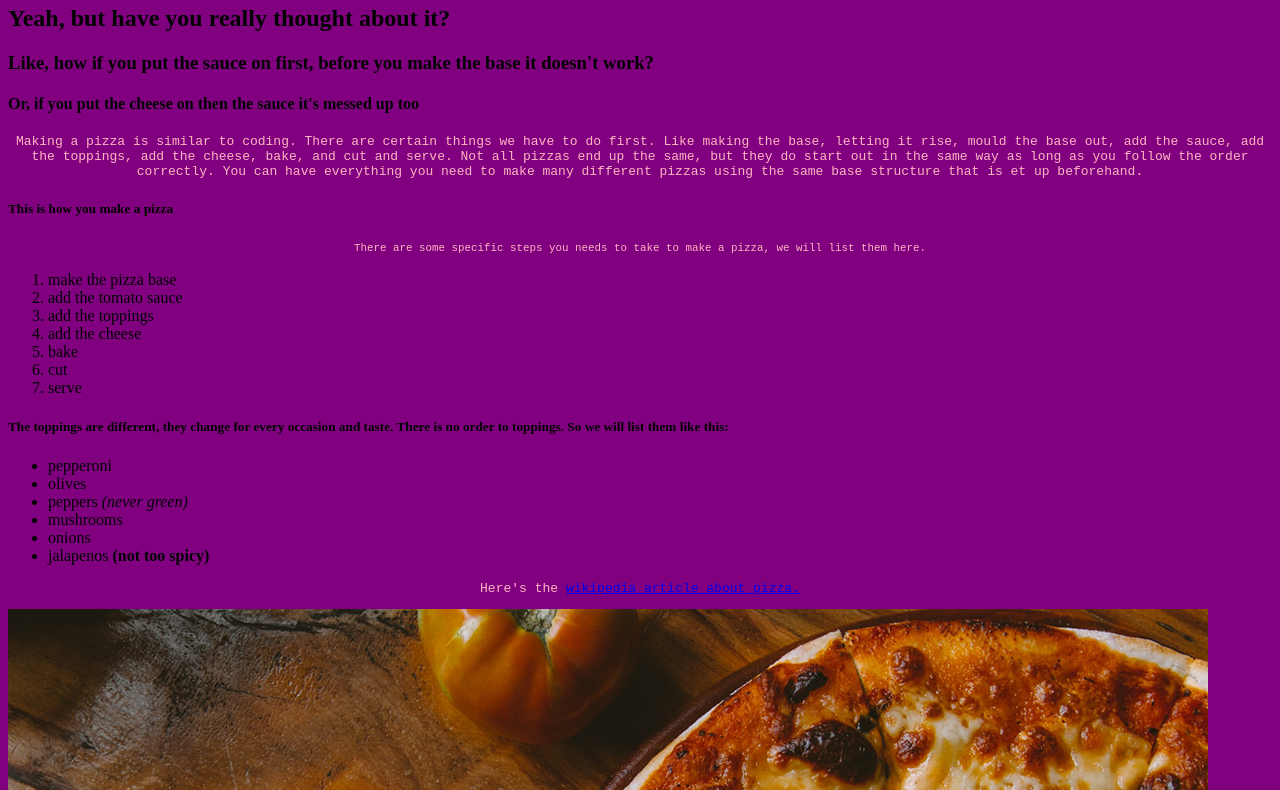
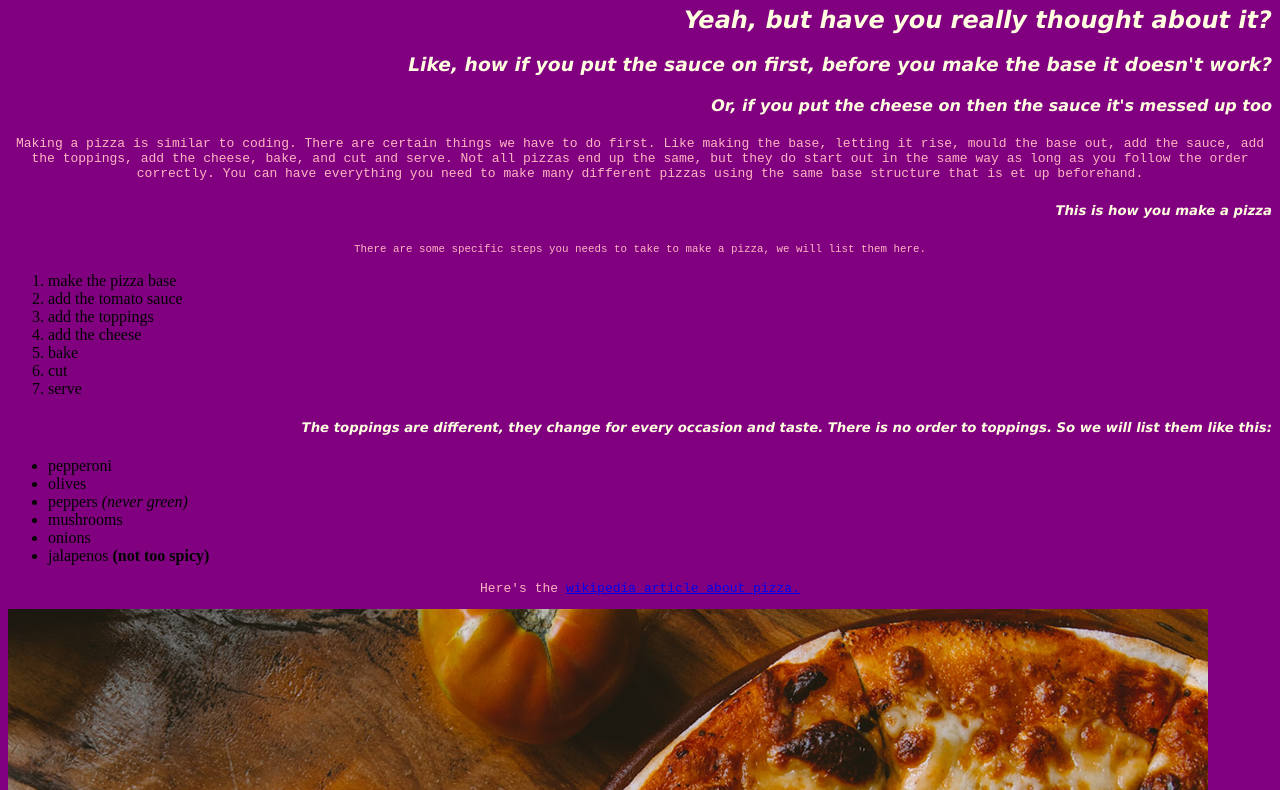
Before and after one commit to maddy4nderson/HTML-CSS, a plain HTML site: page index.html in a window 1280 px wide. Shown: the part 75-865 px from the top of the page. Drawn offline with Linux system fonts and the light colour scheme.

Commit message:
Update styles.css

```diff
--- a/styles.css
+++ b/styles.css
@@ -7,3 +7,10 @@ p{
     text-align: center;
     color: lightpink
 }
+
+h1,h2,h3,h4,h5,h6 {
+    font-family: Verdana, Geneva, Tahoma, sans-serif;
+    color: lightyellow;
+    font-style: italic;
+    text-align: right;
+}
```
